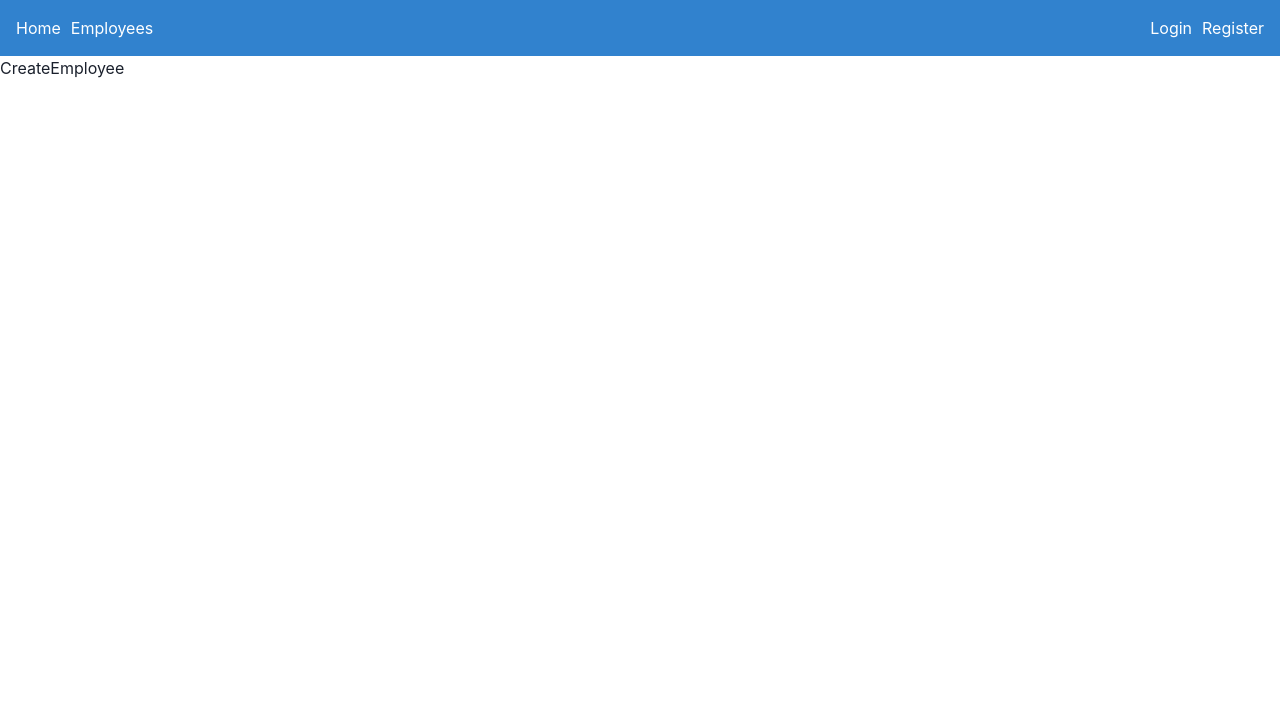
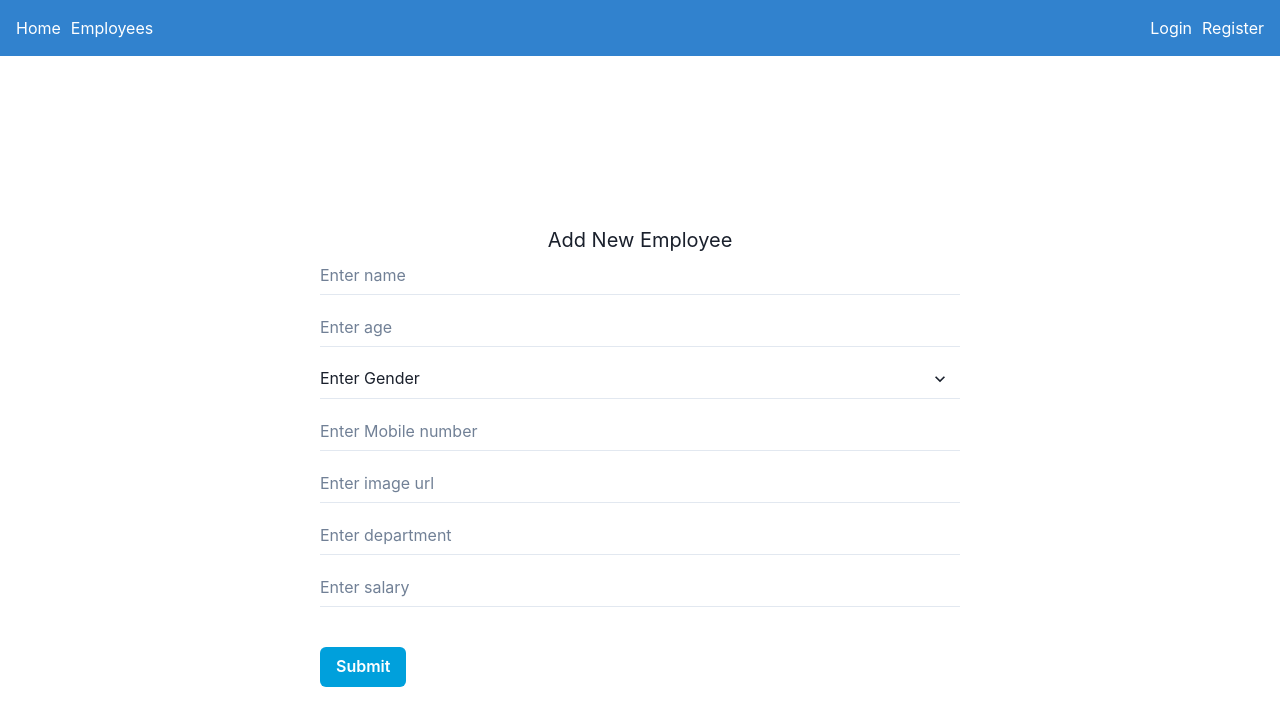
Before and after one commit to Ankit-Mishra07/revision_module, a React (Vite) app in the folder Mock-8/client/: page /employees/create in a window 1280 px wide. Shown: the top 726 px of the page. Built offline with nearby package versions, Linux system fonts and the light colour scheme.

Commit message:
Add new Employee page

```diff
--- a/Mock-8/client/src/Pages/CreateEmployee.jsx
+++ b/Mock-8/client/src/Pages/CreateEmployee.jsx
@@ -1,7 +1,138 @@
 import React from "react";
+import { Box, Button, Input, Select, Stack, Text } from "@chakra-ui/react";
+import { Link, useNavigate } from "react-router-dom";
+import { useState } from "react";
+import { toast } from "react-toastify";
 
 const CreateEmployee = () => {
-  return <div>CreateEmployee</div>;
+  let [form, setForm] = useState({
+    name: "",
+    age: "",
+    gender: "",
+    mobile: "",
+    image: "",
+    department: "",
+    salary: "",
+  });
+  const navigate = useNavigate();
+  const handleChange = (e) => {
+    let { value, name } = e.target;
+    setForm({
+      ...form,
+      [name]: value,
+    });
+  };
+  const handleSubmit = () => {
+    if (
+      !form.name ||
+      !form.age ||
+      !form.gender ||
+      !form.mobile ||
+      !form.department ||
+      !form.salary
+    ) {
+      toast("Please Fill all input feilds");
+      return;
+    }
+
+    if (!form.image) {
+      form.image =
+        "https://bestprofilepictures.com/wp-content/uploads/2021/04/Cool-Profile-Picture.jpg";
+    }
+
+    fetch("https://m5r3server.herokuapp.com/api/employee", {
+      method: "POST",
+      body: JSON.stringify(form),
+      headers: {
+        "Content-Type": "application/json",
+      },
+    })
+      .then((res) => res.json())
+      .then((res) => {
+        toast("Employee data created");
+        navigate("/employees");
+      })
+      .catch((error) => {
+        toast("Something went wrong, please try again!");
+      });
+  };
+  return (
+    <Box
+      style={{
+        display: "flex",
+        justifyContent: "center",
+        alignItems: "center",
+        width: "100%",
+        height: "100vh",
+      }}
+    >
+      <Box width={"50%"}>
+        <h1 style={{ textAlign: "center", fontSize: "20px" }}>
+          Add New Employee
+        </h1>
+        <Stack spacing={3}>
+          <Input
+            variant="flushed"
+            placeholder="Enter name"
+            name="name"
+            value={form.name}
+            onChange={(e) => handleChange(e)}
+          />
+          <Input
+            variant="flushed"
+            placeholder="Enter age"
+            name="age"
+            value={form.age}
+            onChange={(e) => handleChange(e)}
+          />
+          <Select
+            variant="flushed"
+            placeholder="Enter Gender"
+            name="gender"
+            value={form.gender}
+            onChange={(e) => handleChange(e)}
+          >
+            <option value="Male">Male</option>
+            <option value="Female">Female</option>
+            <option value="Transgender">Transgender</option>
+          </Select>
+          <Input
+            variant="flushed"
+            placeholder="Enter Mobile number"
+            name="mobile"
+            value={form.mobile}
+            onChange={(e) => handleChange(e)}
+          />
+          <Input
+            variant="flushed"
+            placeholder="Enter image url"
+            name="image"
+            value={form.image}
+            onChange={(e) => handleChange(e)}
+          />
+          <Input
+            variant="flushed"
+            placeholder="Enter department"
+            name="department"
+            value={form.department}
+            onChange={(e) => handleChange(e)}
+          />
+          <Input
+            variant="flushed"
+            placeholder="Enter salary"
+            name="salary"
+            value={form.salary}
+            onChange={(e) => handleChange(e)}
+          />
+        </Stack>
+        <Box display={"flex"} justifyContent="space-between" marginTop={10}>
+          <Button colorScheme="linkedin" onClick={() => handleSubmit(form)}>
+            Submit
+          </Button>
+        </Box>
+      </Box>
+    </Box>
+  );
 };
 
 export default CreateEmployee;
--- a/Mock-8/client/src/Pages/EmployeePage.jsx
+++ b/Mock-8/client/src/Pages/EmployeePage.jsx
@@ -45,7 +45,7 @@ const EmployeePage = () => {
       style={{
         display: "flex",
         flexDirection: "column",
-        gap: "10px",
+        gap: "20px",
         width: "60%",
         justifyContent: "center",
         alignItems: "center",
@@ -54,7 +54,7 @@ const EmployeePage = () => {
       }}
     >
       <Button>
-        <Link to="/">Add New Employee</Link>
+        <Link to="/employees/create">Add New Employee</Link>
       </Button>
       {data?.map((property) => (
         <Box
--- a/Mock-8/client/src/Pages/SingleEmployee.jsx
+++ b/Mock-8/client/src/Pages/SingleEmployee.jsx
@@ -6,6 +6,7 @@ import { useEffect } from "react";
 import { useId } from "react";
 import { useState } from "react";
 import { useParams } from "react-router";
+import { Link } from "react-router-dom";
 
 const SingleEmployee = () => {
   const { id } = useParams();
@@ -88,6 +89,13 @@ const SingleEmployee = () => {
           </Stack>
         </Box>
       </Box>
+      <br />
+      <Box textAlign={"center"}>
+        <Button bg={"linkedin.400"} color="whiteAlpha.900">
+          {" "}
+          <Link to="/employees"> Go back</Link>
+        </Button>
+      </Box>
     </div>
   );
 };
--- a/Mock-8/client/src/components/EmployeeCard.jsx
+++ b/Mock-8/client/src/components/EmployeeCard.jsx
@@ -8,7 +8,7 @@ const EmployeeCard = ({ property, handleDelete }) => {
   return (
     <>
       <Box borderRadius="lg" display="flex" width={"100%"}>
-        <Image src={property.image} alt="uch" width={"50%"} />
+        <Image src={property.image} alt="uch" width={"50%"} height="300px" />
         <Box p="6">
           <Box display="flex" alignItems="baseline">
             <Badge borderRadius="full" px="2" colorScheme="teal">
```
